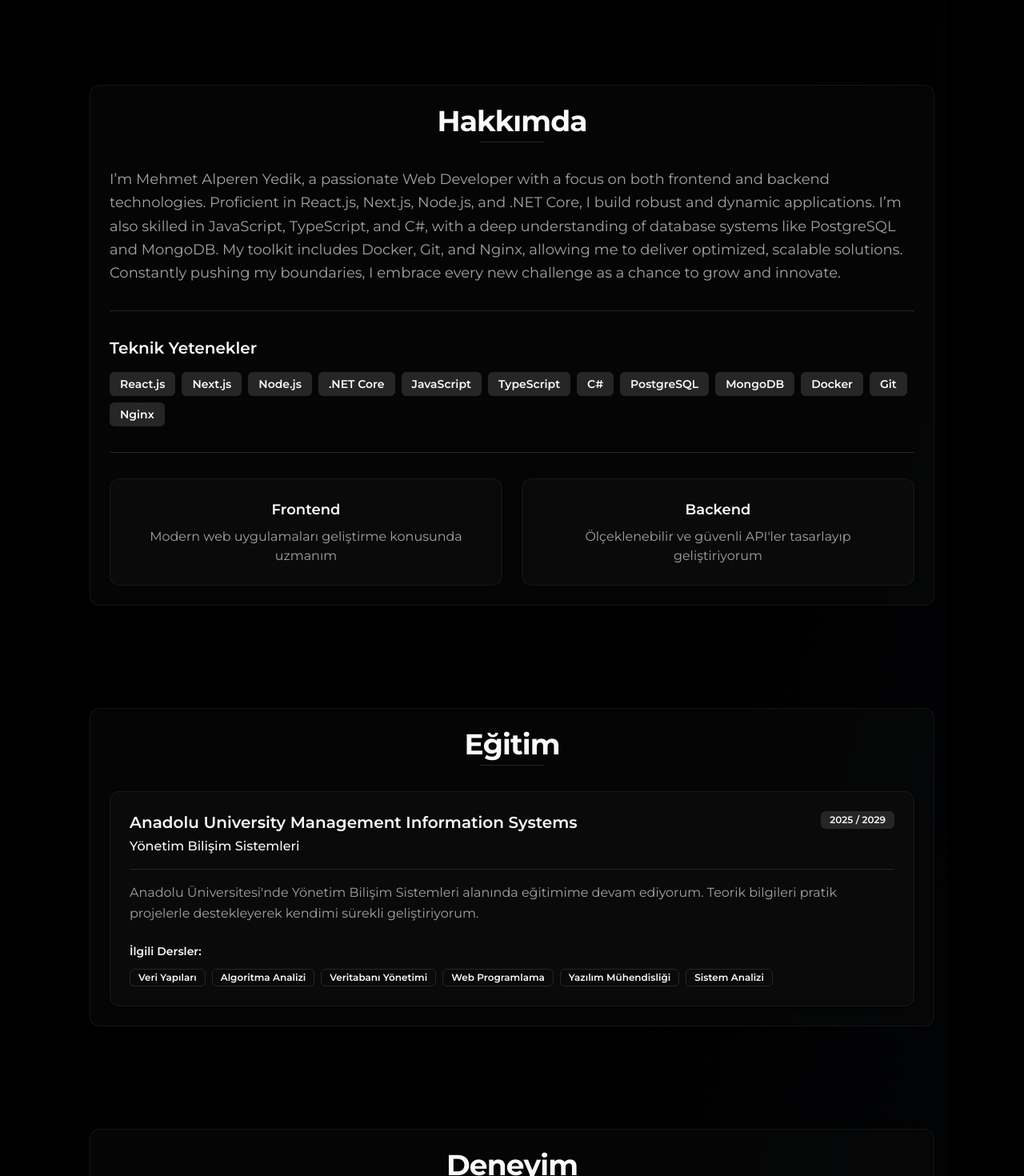
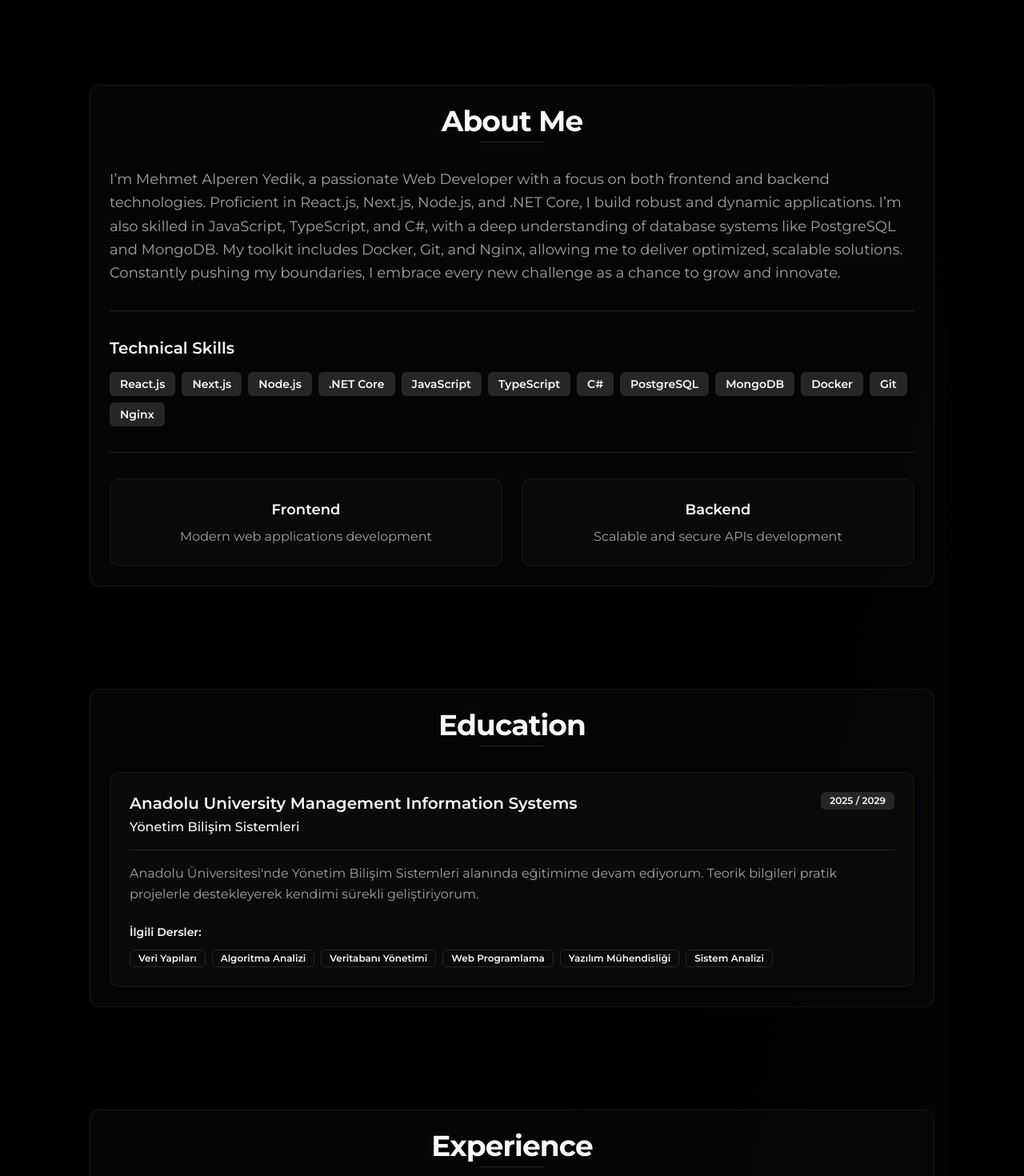
Before and after one commit to Alperen7K/7k-web, a Next.js app: page / in a window 1280 px wide. Shown: the part 780-2250 px from the top of the page at 80% size. Built offline with nearby package versions, Linux system fonts and the light colour scheme.

Commit message:
refactor: 'About', 'Education', and 'Experience' bileşenlerinde içerik İngilizce'ye çevrildi; 'Navbar' bileşeninde 'Techs' bağlantısı yorum satırına alındı ve 'Sidebar' bileşeninde 'Techs' bağlantısı kaldırıldı.

```diff
--- a/src/components/About.tsx
+++ b/src/components/About.tsx
@@ -26,7 +26,7 @@ export const About = () => {
         <Card className="bg-card/50 backdrop-blur-sm border-border/50">
           <CardHeader className="text-center pb-8">
             <CardTitle className="text-3xl lg:text-4xl font-bold tracking-tight">
-              Hakkımda
+              About Me
             </CardTitle>
             <Separator className="mx-auto w-20 mt-4" />
           </CardHeader>
@@ -42,7 +42,7 @@ export const About = () => {
 
             <div className="space-y-4">
               <h3 className="text-xl font-semibold text-center lg:text-left">
-                Teknik Yetenekler
+                Technical Skills
               </h3>
               <div className="flex flex-wrap gap-2 justify-center lg:justify-start">
                 {skills.map((skill, index) => (
@@ -64,7 +64,7 @@ export const About = () => {
                 <CardContent className="p-6 text-center">
                   <h4 className="font-semibold text-lg mb-2">Frontend</h4>
                   <p className="text-muted-foreground">
-                    Modern web uygulamaları geliştirme konusunda uzmanım
+                    Modern web applications development
                   </p>
                 </CardContent>
               </Card>
@@ -73,8 +73,7 @@ export const About = () => {
                 <CardContent className="p-6 text-center">
                   <h4 className="font-semibold text-lg mb-2">Backend</h4>
                   <p className="text-muted-foreground">
-                    Ölçeklenebilir ve güvenli API&apos;ler tasarlayıp
-                    geliştiriyorum
+                    Scalable and secure APIs development
                   </p>
                 </CardContent>
               </Card>
--- a/src/components/Education.tsx
+++ b/src/components/Education.tsx
@@ -20,7 +20,7 @@ export const Education = () => {
         <Card className="bg-card/50 backdrop-blur-sm border-border/50">
           <CardHeader className="text-center pb-8">
             <CardTitle className="text-3xl lg:text-4xl font-bold tracking-tight">
-              Eğitim
+              Education
             </CardTitle>
             <Separator className="mx-auto w-20 mt-4" />
           </CardHeader>
--- a/src/components/Navbar.tsx
+++ b/src/components/Navbar.tsx
@@ -30,12 +30,12 @@ export default function Navbar() {
            >
              Portfolio
            </a>
-           <a
+           {/* <a
              href="/used-techs"
              className={pathname === "/used-techs" ? activeClass : labelClass}
            >
              Techs
-           </a>
+           </a> */}
            <a
              href="/cv"
              className={pathname === "/cv" ? activeClass : labelClass}
--- a/src/components/Sidebar.tsx
+++ b/src/components/Sidebar.tsx
@@ -37,7 +37,7 @@ export const SideBar = ({
            padding: 0,
          },
        }}
-    width={250}
+       width={"100%"}
        footer={<SidebarFooter />}
        keyboard
        className="border-l-[1px] border-solid border-white/70 max-h-screen"
--- a/src/components/SidebarBody.tsx
+++ b/src/components/SidebarBody.tsx
@@ -48,10 +48,10 @@ const Title = (content: string, navigate: string, close: () => void) => {
 
 export const SidebarBody = ({ close }: { close: () => void }) => {
  return (
-  <div className=" w-full flex flex-col gap-y-4 px-2 py-6  flex-grow">
-   {Title("Portfolio", "/portfolio", close)}
-   {Title("Techs", "/used-techs", close)}
-   {Title("CV", "/cv", close)}
-  </div>
+   <div className=" w-full flex flex-col gap-y-4 px-2 py-6  flex-grow">
+     {Title("Portfolio", "/portfolio", close)}
+     {/* {Title("Techs", "/used-techs", close)} */}
+     {Title("CV", "/cv", close)}
+   </div>
  );
 };
--- a/src/containers/ExperienceContainer.tsx
+++ b/src/containers/ExperienceContainer.tsx
@@ -11,7 +11,7 @@ export const ExperienceContainer = () => {
         <Card className="bg-card/50 backdrop-blur-sm border-border/50">
           <CardHeader className="text-center pb-8">
             <CardTitle className="text-3xl lg:text-4xl font-bold tracking-tight">
-              Deneyim
+              Experience
             </CardTitle>
             <Separator className="mx-auto w-20 mt-4" />
           </CardHeader>
```
Lines whose indentation alone changed are shown as unchanged.
